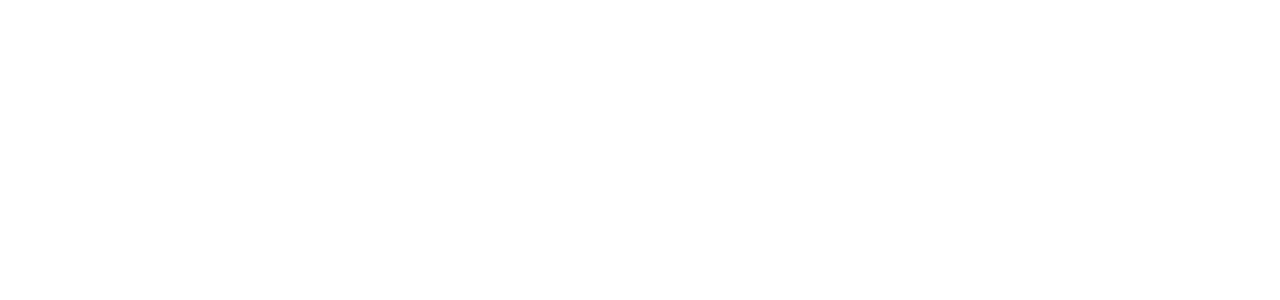
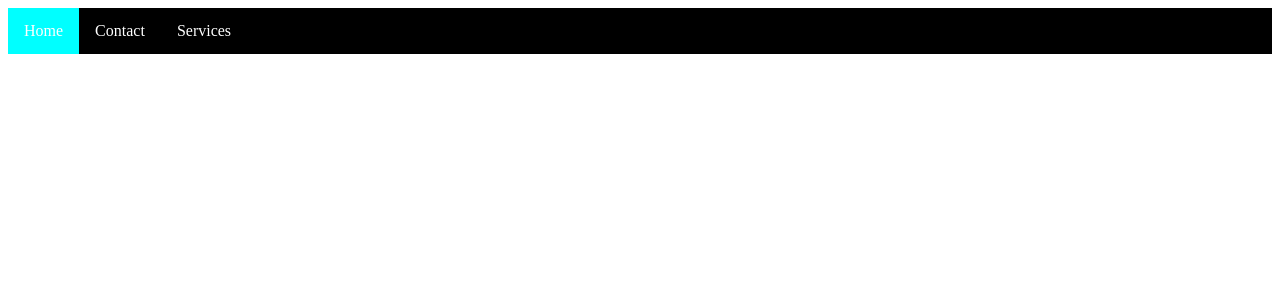
Before and after one commit to Tmtkachyk/COMP-2511-Assign-1, a PHP site: page /Home.html in a window 1280 px wide. Before the commit the part shown is empty. Shown: the top 300 px of the page. Run offline with PHP 8.4, Linux system fonts and the light colour scheme.

Commit message:
Travis-Oct 14
Added Nav bars.
Highlights current page.
Shades over selected page.

```diff
--- a/Home.html
+++ b/Home.html
@@ -3,9 +3,19 @@
     <head>
         <meta charset="utf-8"> <!--void tag-->
         <title>My Document</title>
+        <link rel="stylesheet" href="Style.css" />
     </head>
 
     <body>
+
+        <header>
+            <ul>
+                <li><a class="active" href ="Home.html">Home</a></li>
+                <li><a href ="Contact.html">Contact</a></li>
+                <li><a href ="Services.html">Services</a></li>
+
+            </ul>
+        </header>
 
 
 
--- a/Style.css
+++ b/Style.css
@@ -1,3 +1,27 @@
-body {
+ul {
 
+    margin: 0;
+    background-color: black;
+    padding: 0;
+    overflow: hidden;
+    list-style-type: none;
 }
+
+li {
+    float: left;
+}
+
+li a {
+    display: block;
+    color: white;
+    text-decoration: none;
+    padding: 14px 16px
+}
+
+li a:hover {
+    background-color:darkgray;
+}
+
+.active {
+    background-color:aqua;
+}
```
Also changed, not shown: Contact.html (+9 -0 lines), Services.html (+9 -0 lines), 1 other file.
